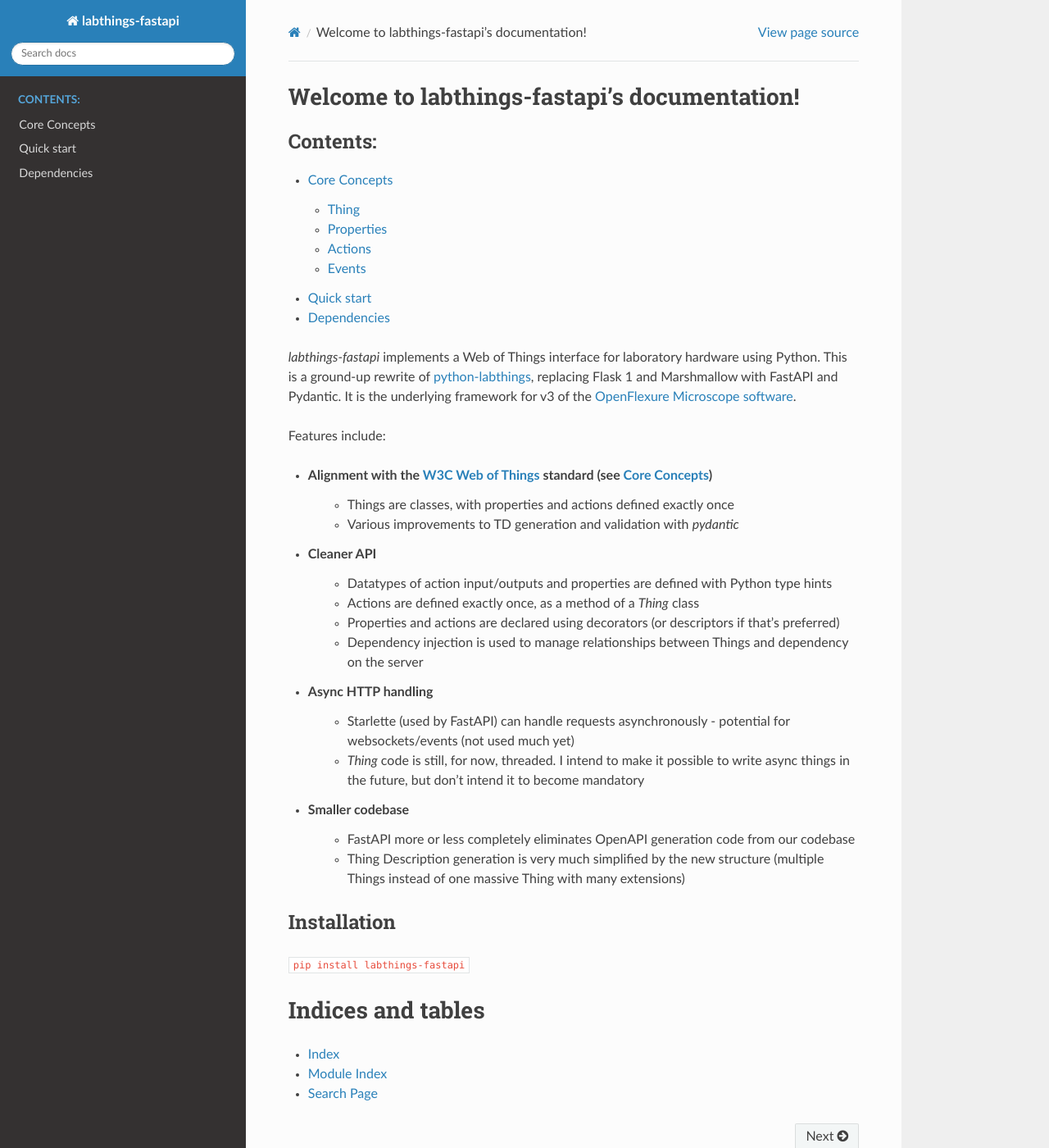
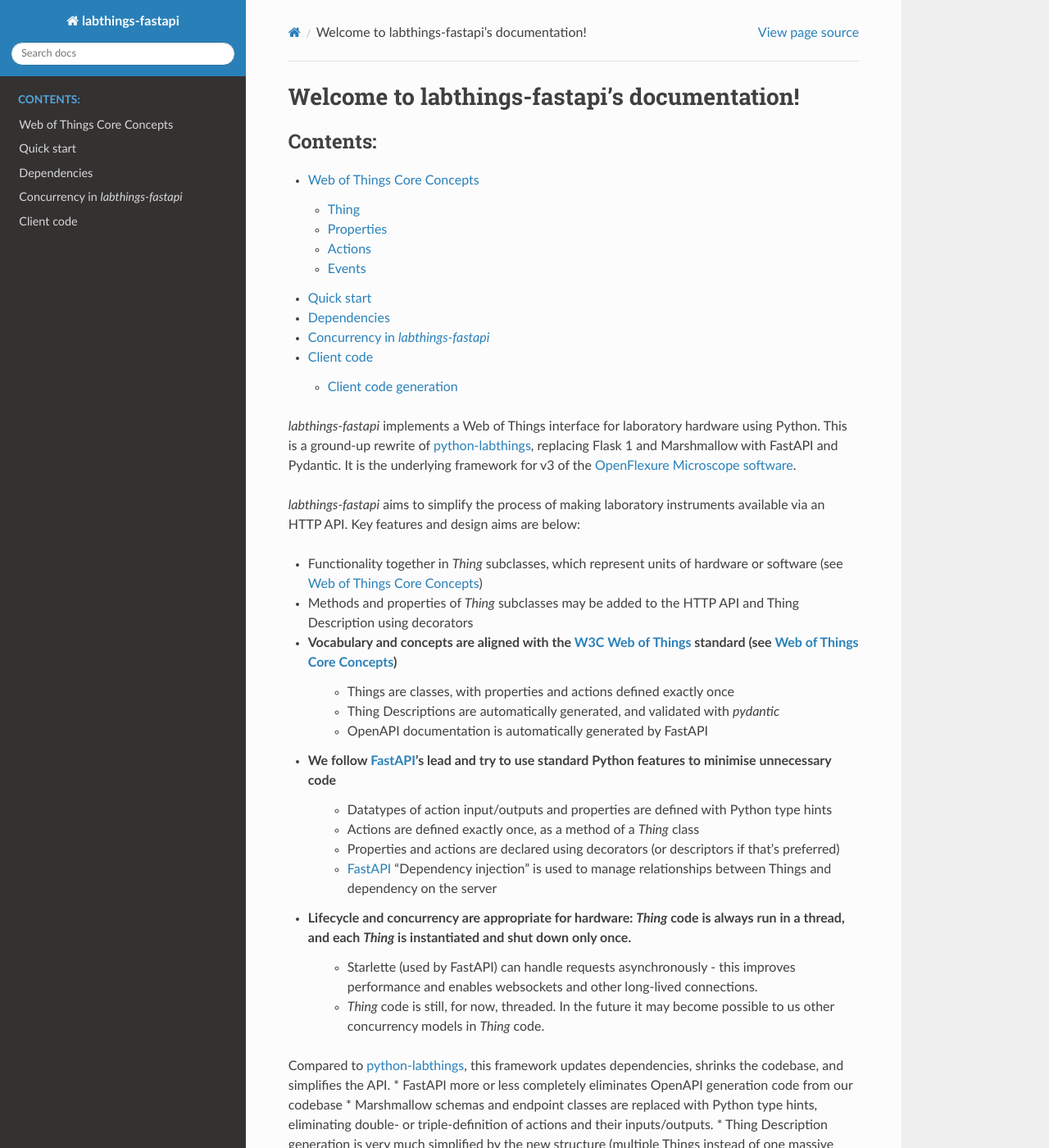
Before and after one commit to labthings/labthings-fastapi, a Sphinx documentation site: the page built from docs/source/index.rst, in a window 1280 px wide and 1400 px high. Shown: the whole window at 82% size. Built offline with Sphinx 7.4.7 and the Read the Docs theme 3.1.0, drawn with Linux system fonts in a browser that asks for light colours; pages that are not in the unit, such as notebooks, are missing from menus; some of the changed text lies outside the part shown.

Commit message:
Add more conceptual documentation

```diff
--- /dev/null
+++ b/docs/source/client_code.rst
@@ -0,0 +1,13 @@
+Client code
+===========
+
+The interface to a `Thing` is defined by its interaction affordances, which are defined in the Thing Description. The `labthings-fastapi.client` library provides a `ThingClient` class to interact with a `Thing` via HTTP. This is a class with a method for each Action, and a property for each Property of the Thing. The intention is to provide a simple, pythonic interface that plays nicely with IDEs and autocompletion.
+
+An additional goal is to provide an interface that is consistent between the server and client code: a `DirectThingClient` class is used by the `labthings-fastapi` server to call actions and properties of other `Thing`s, which means code for an action may be developed as an HTTP client, for example in a Jupyter notebook, and then moved to the server with minimal changes. Currently, there are a few differences in behaviour between local and remote `Thing`s, most notably the return types (which are usually Pydantic models on the server, and currently dictionaries generated from JSON on the client). This should be improved in the future.
+
+Client code generation
+----------------------
+
+Currently, most clients are created using the class method `ThingClient.from_url`. This returns an instance of a dynamically-created subclass, rather than a `ThingClient` instance directly. The subclass is required in order to add methods and properties corresponding to the Thing Description sent by the server. While this is a solution that should work immediately, it does not work well with code completion or static analysis, and client objects must be introspected on-the-fly.
+
+In the future, `labthings_fastapi` will generate custom client subclasses. These will have the methods and properties defined in a Python module, including type annotations. This will allow static analysis (e.g. with MyPy) and IDE autocompletion to work. Most packages that provide a `Thing` subclass will want to release a client package that is generated automatically in this way. The intention is to make it possible to add custom Python code to this client, for example to handle specialised return types more gracefully or add convenience methods.
--- /dev/null
+++ b/docs/source/concurrency.rst
@@ -0,0 +1,14 @@
+Concurrency in `labthings-fastapi`
+==================================
+
+One of the major challenges when controlling hardware, particularly from web frameworks, is concurrency. Most web frameworks assume resources (database connections, object storage, etc.) may be instantiated multiple times, and often initialise or destroy objects as required. In contrast, hardware can usually only be controlled from one process, and usually is initialised and shut down only once.
+
+`labthings-fastapi` instantiates each `Thing` only once, and runs all code in a thread. More specifically, each time an action is invoked via HTTP, a new thread is created to run the action. Similarly, each time a property is read or written, a new thread is created to run the property method. This means that `Thing` code should protect important variables or resources using locks from the `threading` module, and need not worry about writing asynchronous code.
+
+In the case of properties, the HTTP response is only returned once the `Thing` code is complete. Actions currently return a response immediately, and must be polled to determine when they have completed. This behaviour may change in the future, most likely with the introduction of a timeout to allow the client to choose between waiting for a response or polling.
+
+Many of the functions that handle HTTP requests are asynchronous, running in an `anyio` event loop. This enables many HTTP connections to be handled at once with good efficiency. The interface between async and threaded code is provided by a "Blocking Portal" created when the LabThings server is started. A FastAPI Dependency allows the blocking portal to be obtained: while it's very unlikely more than one LabThings server will exist in one Python instance, we avoid referring to the blocking portal globally in an effort to avoid concurrency issues.
+
+If threaded code needs to call code in the `anyio` event loop, the blocking portal dependency should be used. There are relatively few occasions when `Thing` code will need to consider this explicitly: more usually the blocking portal will be obtained by a LabThings function, for example the `MJPEGStream` class.
+
+When one `Thing` calls the actions or properties of another `Thing`, either directly or via a `DirectThingClient`, no new threads are spawned: the action or property is run in the same thread as the caller. This mirrors the behaviour of the `ThingClient`, which blocks until the action or property is complete.
--- a/docs/source/index.rst
+++ b/docs/source/index.rst
@@ -10,36 +10,43 @@
    :maxdepth: 2
    :caption: Contents:
 
-   core_concepts.rst
+   wot_core_concepts.rst
    quickstart/quickstart.rst
    dependencies/dependencies.rst
+   concurrency.rst
+   client_code.rst
 
    apidocs/index
 
 `labthings-fastapi` implements a Web of Things interface for laboratory hardware using Python. This is a ground-up rewrite of python-labthings_, replacing Flask 1 and Marshmallow with FastAPI and Pydantic. It is the underlying framework for v3 of the `OpenFlexure Microscope software <https://gitlab.com/openflexure/openflexure-microscope-server/>`_.
 
-Features include:
+`labthings-fastapi` aims to simplify the process of making laboratory instruments available via an HTTP API. Key features and design aims are below:
 
-* Alignment with the `W3C Web of Things <https://www.w3.org/WoT/>`_ standard (see :doc:`core_concepts`)
+* Functionality together in `Thing` subclasses, which represent units of hardware or software (see :doc:`wot_core_concepts`)
+* Methods and properties of `Thing` subclasses may be added to the HTTP API and Thing Description using decorators
+* Vocabulary and concepts are aligned with the `W3C Web of Things <https://www.w3.org/WoT/>`_ standard (see :doc:`wot_core_concepts`)
     - Things are classes, with properties and actions defined exactly once
-    - Various improvements to TD generation and validation with `pydantic`
-* Cleaner API
+    - Thing Descriptions are automatically generated, and validated with `pydantic`
+    - OpenAPI documentation is automatically generated by FastAPI
+* We follow FastAPI_'s lead and try to use standard Python features to minimise unnecessary code
     - Datatypes of action input/outputs and properties are defined with Python type hints
     - Actions are defined exactly once, as a method of a `Thing` class
     - Properties and actions are declared using decorators (or descriptors if that's preferred)
-    - Dependency injection is used to manage relationships between Things and dependency on the server
-* Async HTTP handling
-    - Starlette (used by FastAPI) can handle requests asynchronously - potential for websockets/events (not used much yet)
-    - `Thing` code is still, for now, threaded. I intend to make it possible to write async things in the future, but don't intend it to become mandatory
-* Smaller codebase
-    - FastAPI more or less completely eliminates OpenAPI generation code from our codebase
-    - Thing Description generation is very much simplified by the new structure (multiple Things instead of one massive Thing with many extensions)
+    - FastAPI_ "Dependency injection" is used to manage relationships between Things and dependency on the server
+* Lifecycle and concurrency are appropriate for hardware: `Thing` code is always run in a thread, and each `Thing` is instantiated and shut down only once.
+    - Starlette (used by FastAPI) can handle requests asynchronously - this improves performance and enables websockets and other long-lived connections.
+    - `Thing` code is still, for now, threaded. In the future it may become possible to us other concurrency models in `Thing` code.
+
+Compared to `python-labthings`_, this framework updates dependencies, shrinks the codebase, and simplifies the API.
+* FastAPI more or less completely eliminates OpenAPI generation code from our codebase
+* Marshmallow schemas and endpoint classes are replaced with Python type hints, eliminating double- or triple-definition of actions and their inputs/outputs.
+* Thing Description generation is very much simplified by the new structure (multiple Things instead of one massive Thing with many extensions)
 
 
 Installation
 ------------
 
-``pip install labthings-fastapi``
+``pip install labthings-fastapi[server]``
 
 Indices and tables
 ==================
@@ -49,3 +56,5 @@
 * :ref:`search`
 
 .. _python-labthings: https://github.com/labthings/python-labthings/
+.. _FastAPI: https://fastapi.tiangolo.com/
+.. _pydantic: https://pydantic-docs.helpmanual.io/
--- a/docs/source/core_concepts.rst
+++ b/docs/source/wot_core_concepts.rst
@@ -1,7 +1,7 @@
-Core Concepts
-=============
+Web of Things Core Concepts
+===========================
 
-LabThings is rooted in the `W3C Web of Things standards <WoT>`_. Using IP networking in labs is not itself new, though perhaps under-used. However lack of proper standardisation has stiffled widespread adoption. LabThings, rather than try to introduce new competing standards, uses the architecture and terminology introduced by the W3C Web of Things. A full description of the core architecture can be found in the `Web of Things (WoT) Architecture <https://www.w3.org/TR/wot-architecture/#sec-wot-architecture>`_ document. However, a brief outline of the concepts relevant to `labthings-fastapi` is given below.
+LabThings is rooted in the `W3C Web of Things standards <WoT>`_. Using IP networking in labs is not new, though perhaps under-used. However lack of proper standardisation has stiffled widespread adoption. LabThings, rather than try to introduce new competing standards, uses the architecture and terminology introduced by the W3C Web of Things. A full description of the core architecture can be found in the `Web of Things (WoT) Architecture <https://www.w3.org/TR/wot-architecture/#sec-wot-architecture>`_ document. However, a brief outline of the concepts relevant to `labthings-fastapi` is given below.
 
 Thing
 ---------
```
